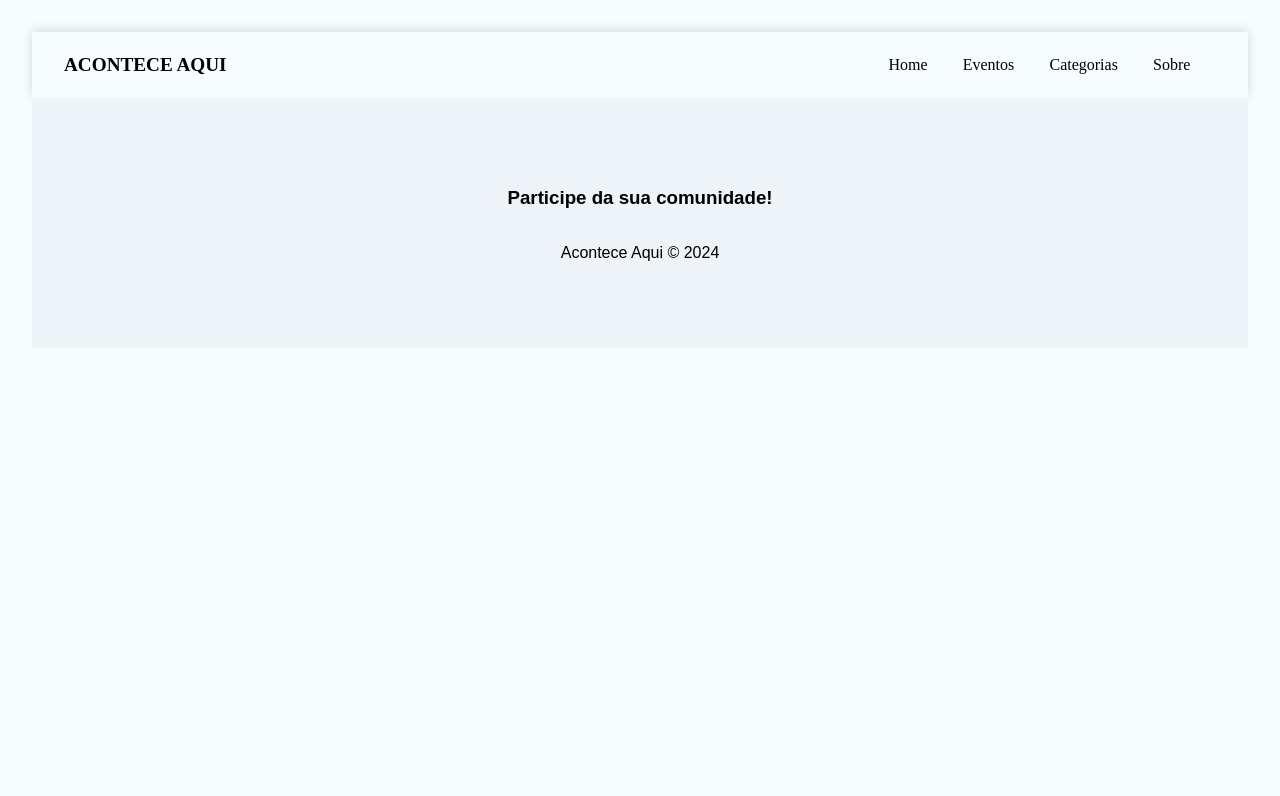
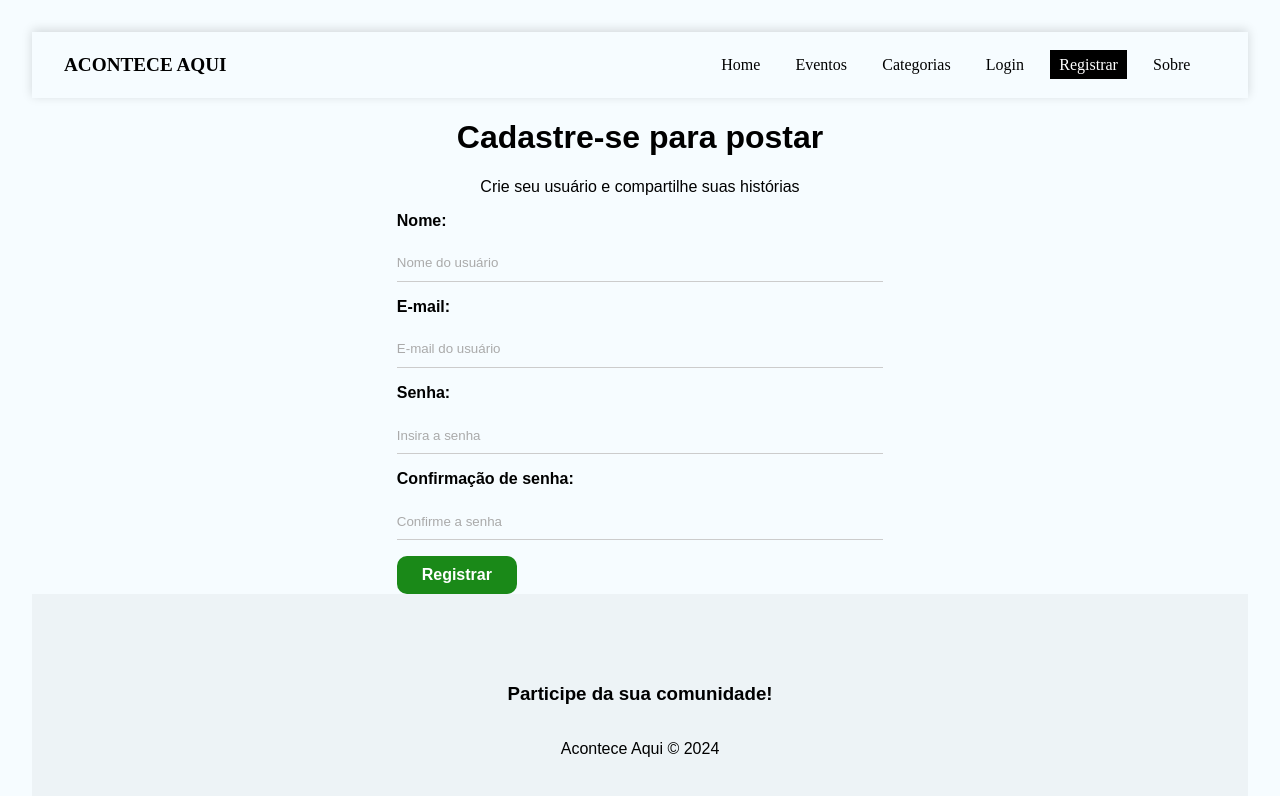
Before and after one commit to wagnerrose/acontece-aqui-front, a React (Vite) app: page /register in a window 1280 px wide. Shown: the top 796 px of the page. Built offline with nearby package versions, Linux system fonts and the light colour scheme.

Commit message:
Implementado tela Login
Implementando telas de login

```diff
--- a/package.json
+++ b/package.json
@@ -19,6 +19,7 @@
     "@mui/material": "^6.1.7",
     "@mui/styled-engine-sc": "^6.1.7",
     "json-server": "^1.0.0-beta.3",
+    "json-server-auth": "^2.1.0",
     "react": "^18.3.1",
     "react-dom": "^18.3.1",
     "react-router-dom": "^6.28.0",
--- a/src/App.jsx
+++ b/src/App.jsx
@@ -10,10 +10,11 @@ import Home from './pages/Home/Home'
 import Events from './pages/Events/Events'
 import Categories from './pages/Categories/Categories'
 import About from './pages/About/About'
+import Login from './pages/Login/Login'
+import Register from './pages/Register/Register'
 
 // styles
 import './App.css'
-
 
 
 const App = () => {
@@ -26,6 +27,8 @@ const App = () => {
             <Route path='/' element={<Home />} />
             <Route path='/events' element={<Events />} />
             <Route path='/categories' element={<Categories />} />
+            <Route path='/login' element={<Login />} />
+            <Route path='/register' element={<Register />} />
             <Route path='/about' element={<About />} />
           </Routes>
         </div>
--- a/src/component/Appbar.jsx
+++ b/src/component/Appbar.jsx
@@ -25,6 +25,16 @@ const Appbar = () => {
           </NavLink>
         </li>
         <li>
+          <NavLink to='/login' className={({ isActive }) => (isActive ? styles.active : "")} >
+            Login
+          </NavLink>
+        </li>
+        <li>
+          <NavLink to='/register' className={({ isActive }) => (isActive ? styles.active : "")} >
+            Registrar
+          </NavLink>
+        </li>
+        <li>
           <NavLink to='/about' className={({ isActive }) => (isActive ? styles.active : "")}>
             Sobre
           </NavLink>
--- a/src/data/db.json
+++ b/src/data/db.json
@@ -54,26 +54,34 @@
     {
       "name": "Feiras",
       "description": "Feiras de bairro",
-      "category_id": "1"
+      "category_id": "1",
+      "id": "fef5"
     },
     {
       "name": "Exposições",
       "description": "Exposições na cidade",
-      "category_id": "1"
+      "category_id": "1",
+      "id": "4836"
     }
   ],
   "users": [
     {
       "name": "Wagner Rose",
-      "cpf": "123.456.789-01"
+      "cpf": "123.456.789-01",
+      "password": "bela1010",
+      "id": "f44e"
     },
     {
       "name": "Alexandre Bitencurt",
-      "cpf": "123.456.789-01"
+      "cpf": "123.456.789-01",
+      "password": "bela1010",
+      "id": "5498"
     },
     {
       "name": "Matheus Roberto",
-      "cpf": "123.456.789-01"
+      "cpf": "123.456.789-01",
+      "password": "bela1010",
+      "id": "fae1"
     }
   ]
 }
--- a/src/pages/Login/Login.jsx
+++ b/src/pages/Login/Login.jsx
@@ -0,0 +1,72 @@
+import styles from "./Login.module.css";
+
+import { useEffect, useState } from "react";
+
+const Login = () => {
+  const [email, setEmail] = useState("");
+  const [password, setPassword] = useState("");
+  const [error, setError] = useState("");
+
+  const handleSubmit = async (e) => {
+    e.preventDefault();
+
+    setError("");
+
+    const user = {
+      email,
+      password,
+    };
+
+    // const res = await login(user);
+    fetch('http://localhost:3004/login', {
+        method: 'POST',
+        headers: {'Content-Type' : 'application/json'},
+        body: JSON.stringify(formData)
+    })
+    .then(res => res.json())
+    .then(data => console.log(data.user))
+
+    console.log(res);
+  };
+
+  return (
+    <div className={styles.login}>
+      <h1>Entrar</h1>
+      <p>Faça o login para poder utilizar o sistema</p>
+      <form onSubmit={handleSubmit}>
+        <label>
+          <span>E-mail:</span>
+          <input
+            type="email"
+            name="email"
+            required
+            placeholder="E-mail do usuário"
+            onChange={(e) => setEmail(e.target.value)}
+            value={email}
+          />
+        </label>
+        <label>
+          <span>Senha:</span>
+          <input
+            type="password"
+            name="password"
+            required
+            placeholder="Insira a senha"
+            onChange={(e) => setPassword(e.target.value)}
+            value={password}
+          />
+        </label>
+        {/* {!loading && <button className="btn">Entrar</button>} */}
+        <button className="btn">Entrar</button>
+        {/* {loading && (
+          <button className="btn" disabled>
+            Aguarde...
+          </button>
+        )} */}
+        {error && <p className="error">{error}</p>}
+      </form>
+    </div>
+  );
+};
+
+export default Login
--- /dev/null
+++ b/src/pages/Register/Register.jsx
@@ -0,0 +1,99 @@
+import styles from './Register.module.css'
+
+import { useEffect, useState } from "react";
+
+const Register = () => {
+  const [name, setName] = useState("");
+  const [email, setEmail] = useState("");
+  const [password, setPassword] = useState("");
+  const [confirmPassword, setConfirmPassword] = useState("");
+  const [error, setError] = useState("");
+
+  const handleSubmit = async (e) => {
+    e.preventDefault();
+
+    setError("");
+
+    const user = {
+      name,
+      email,
+      password,
+    };
+
+    if (password !== confirmPassword) {
+      setError("As senhas não são iguais.");
+      return;
+    }
+
+    fetch('http://localhost:3004/users', {
+        method: 'POST',
+        headers: {'Content-Type' : 'application/json'},
+        body: JSON.stringify(user)
+    })
+    .then(res => res.json())
+    .then(data => console.log(data))
+  };
+
+  return (
+    <div className={styles.register}>
+      <h1>Cadastre-se para postar</h1>
+      <p>Crie seu usuário e compartilhe suas histórias</p>
+      <form onSubmit={handleSubmit}>
+        <label>
+          <span>Nome:</span>
+          <input
+            type="text"
+            name="name"
+            required
+            placeholder="Nome do usuário"
+            onChange={(e) => setName(e.target.value)}
+            value={name}
+          />
+        </label>
+        <label>
+          <span>E-mail:</span>
+          <input
+            type="email"
+            name="email"
+            required
+            placeholder="E-mail do usuário"
+            onChange={(e) => setEmail(e.target.value)}
+            value={email}
+          />
+        </label>
+        <label>
+          <span>Senha:</span>
+          <input
+            type="password"
+            name="password"
+            required
+            placeholder="Insira a senha"
+            onChange={(e) => setPassword(e.target.value)}
+            value={password}
+          />
+        </label>
+        <label>
+          <span>Confirmação de senha:</span>
+          <input
+            type="password"
+            name="confirmPassword"
+            required
+            placeholder="Confirme a senha"
+            onChange={(e) => setConfirmPassword(e.target.value)}
+            value={confirmPassword}
+          />
+        </label>
+        {/* {!loading && <button className="btn">Entrar</button>} */}
+        <button className="btn">Registrar</button>
+        {/* {loading && ( */}
+          {/* <button className="btn" disabled>
+            Aguarde...
+          </button> */}
+        {/* )} */}
+        {error && <p className="error">{error}</p>}
+      </form>
+    </div>
+  );
+}
+
+export default Register
```
Also changed, not shown: src/Hooks/useAuthentication.jsx (added, +108 -0 lines), src/pages/Register/Register.module.css (added), 1 other file (tests, documents, lock files or other folders). Lines whose indentation alone changed are shown as unchanged.
